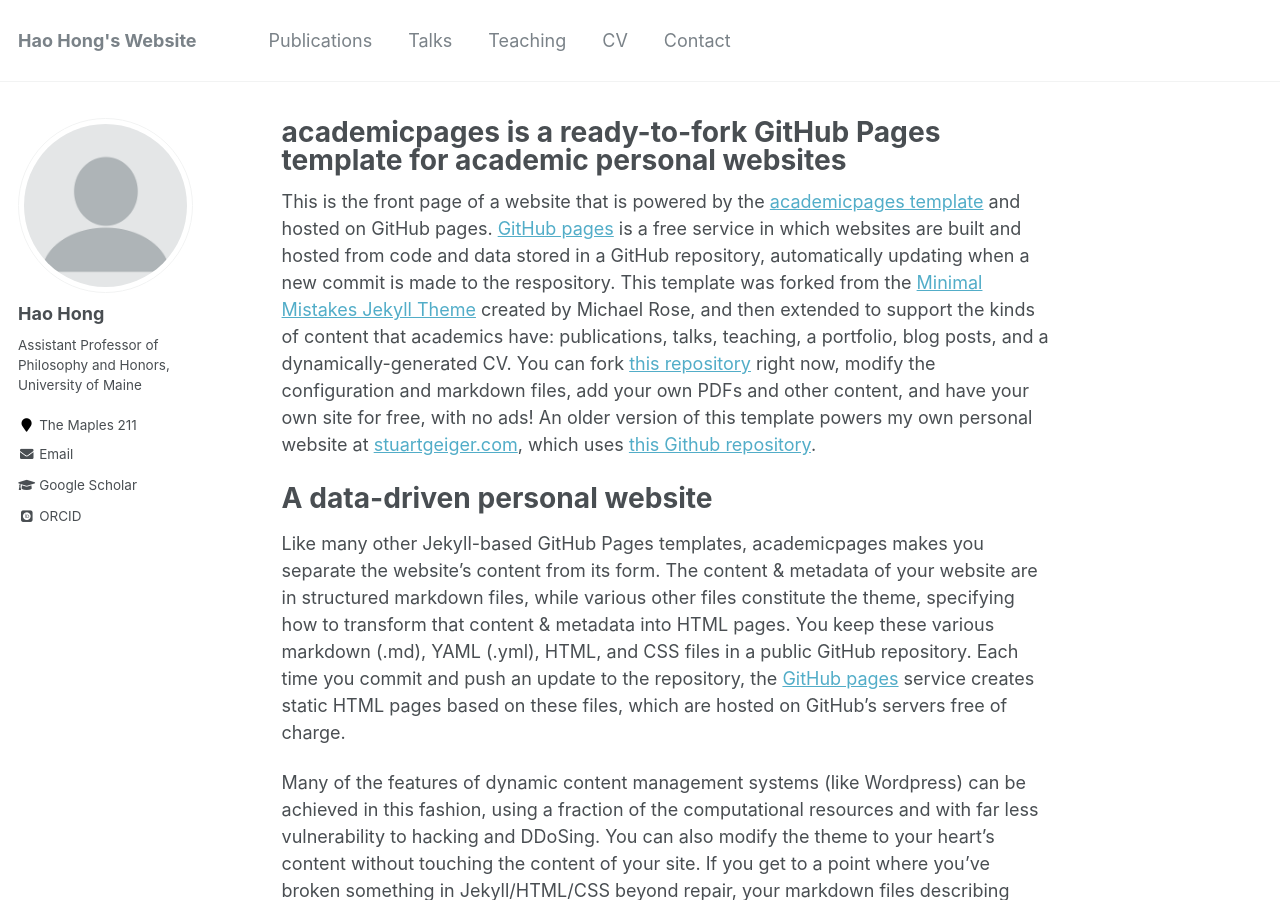
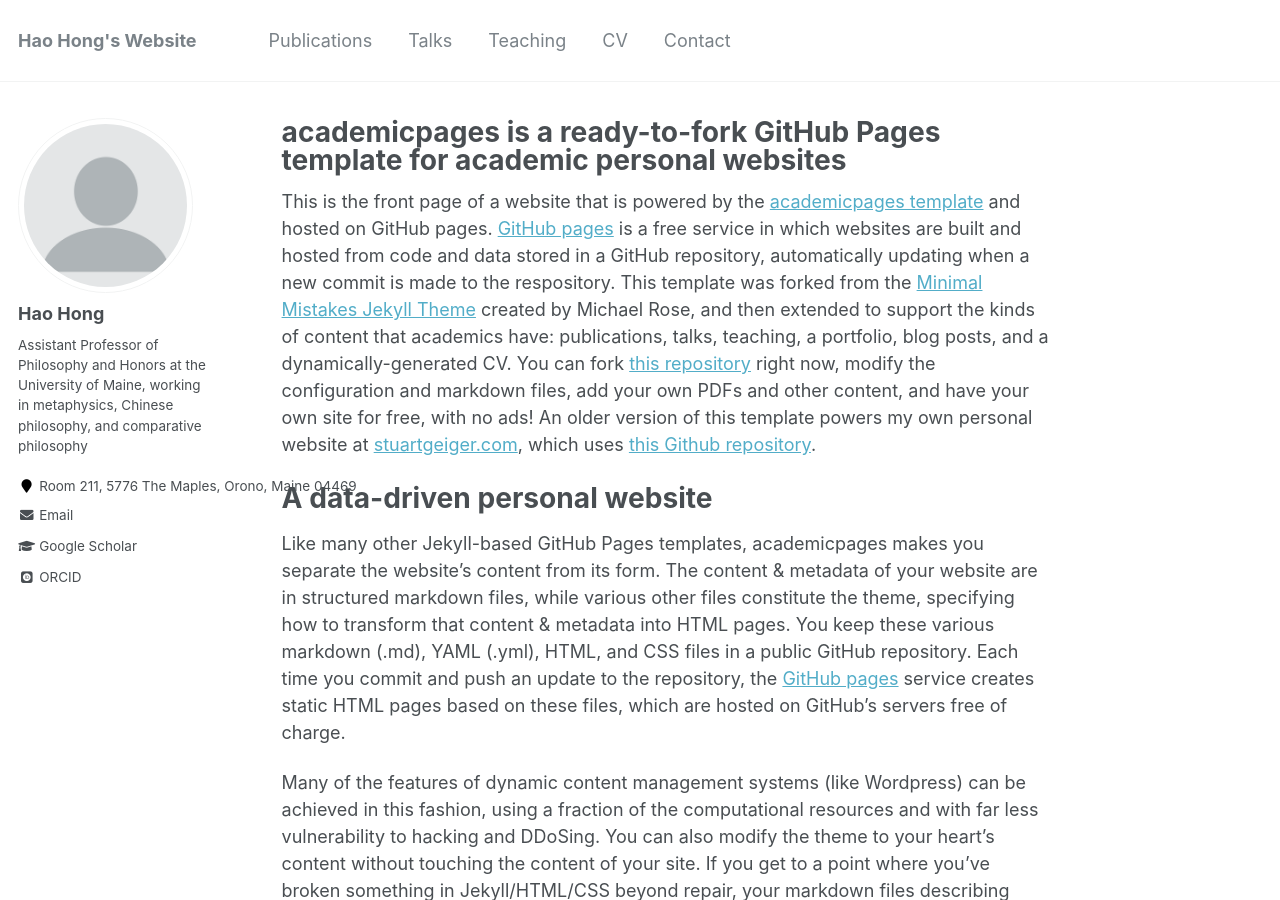
Before and after one commit to hao-hong/hao-hong.github.io, a Jekyll site: the page built from _pages/about.md, in a window 1280 px wide and 900 px high. Built offline with Jekyll 4.4.1, drawn with Linux system fonts in a browser that asks for light colours; some web fonts are replaced.

Commit message:
Update _config.yml

```diff
--- a/_config.yml
+++ b/_config.yml
@@ -10,10 +10,10 @@
 title                    : "Hao Hong's Website"
 title_separator          : "-"
 name                     : &name "Hao Hong"
-description              : &description "personal description"
-url                      : https://academicpages.github.io # the base hostname & protocol for your site e.g. "https://mmistakes.github.io"
+description              : &description "Assistant Professor of Philosophy and Honors at the University of Maine"
+url                      : https://hao-hong.github.io # the base hostname & protocol for your site e.g. "https://mmistakes.github.io"
 baseurl                  : "" # the subpath of your site, e.g. "/blog"
-repository               : "academicpages/academicpages.github.io"
+repository               : "hao-hong.github.io"
 teaser                   :  # filename of teaser fallback teaser image placed in /images/, .e.g. "500x300.png"
 breadcrumbs              : false # true, false (default)
 words_per_minute         : 160
@@ -81,8 +81,8 @@
 author:
   name             : "Hao Hong"
   avatar           : "profile.png"
-  bio              : "Assistant Professor of Philosophy and Honors, University of Maine"
-  location         : "The Maples 211"
+  bio              : "Assistant Professor of Philosophy and Honors at the University of Maine, working in metaphysics, Chinese philosophy, and comparative philosophy"
+  location         : "Room 211, 5776 The Maples, Orono, Maine 04469"
   PhilPeople       : ""
   googlescholar    : ""
   email            : "hao.hong@maine.edu"
```
